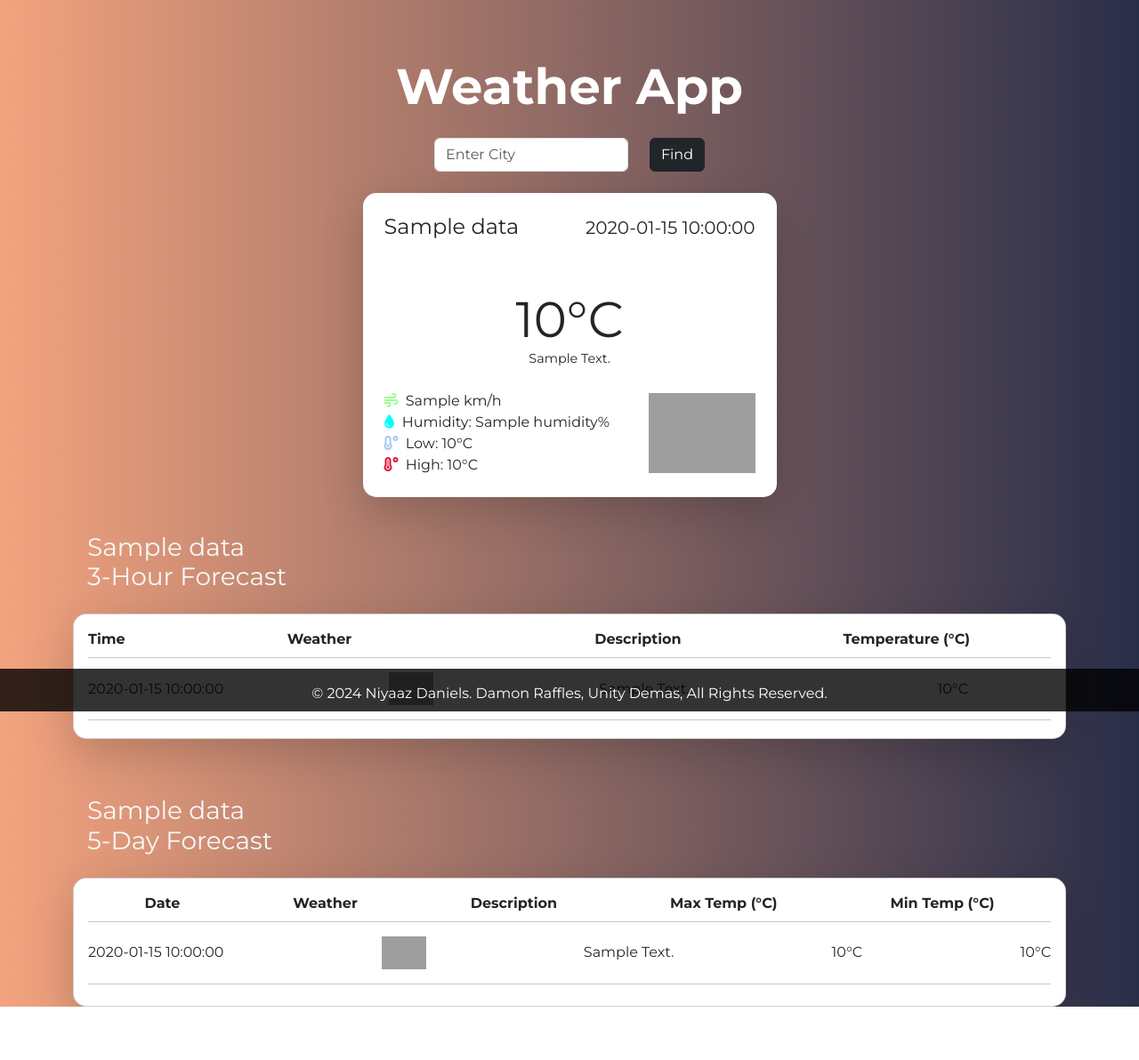
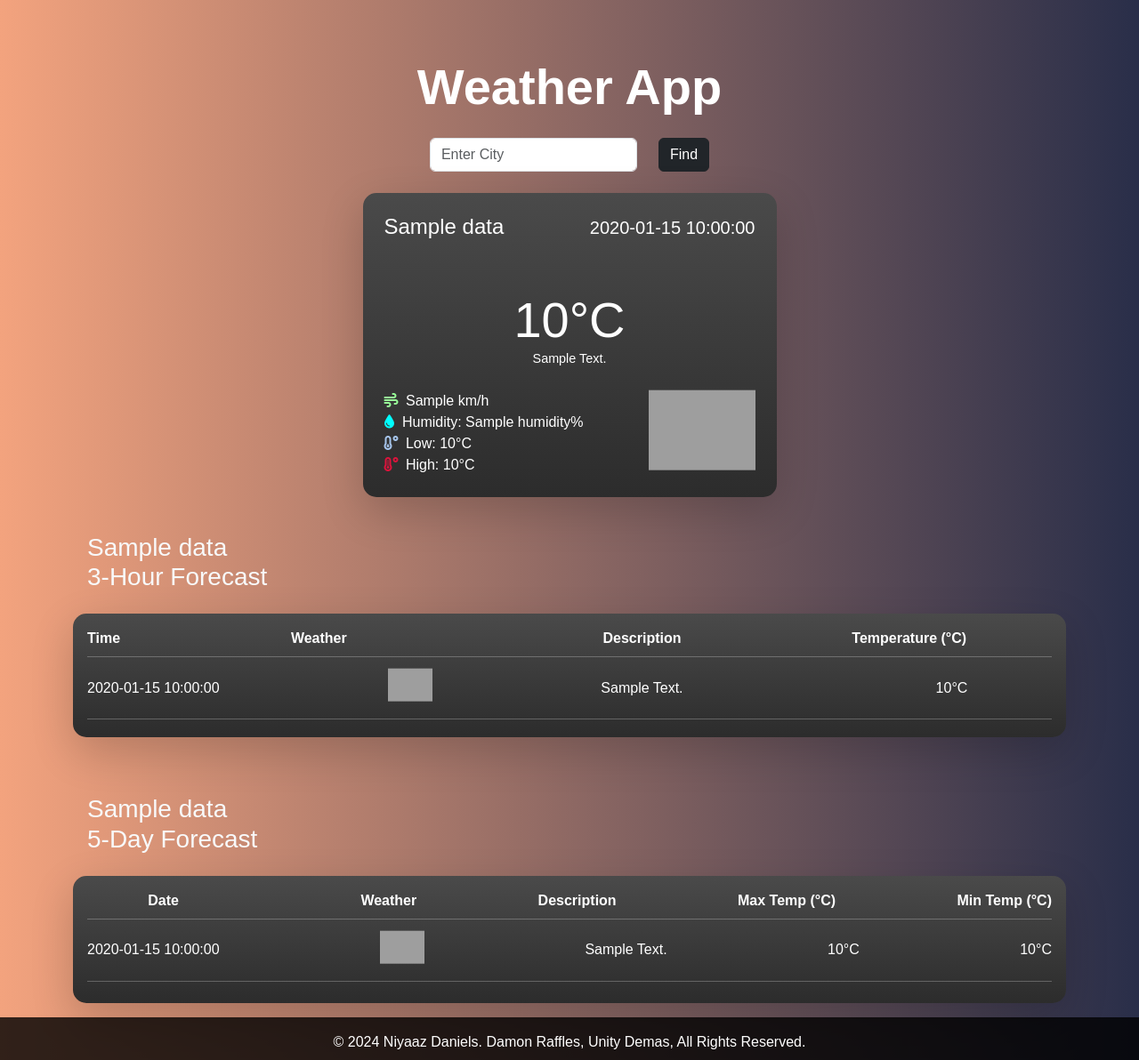
Before and after one commit to niyaazdaniels/Weather-Hackathon, a Flask app: template templates/index.html in a window 1280 px wide. Shown: the whole page at 89% size. Before the commit the page ends 1132 px from the top, so only its background shows below. Run offline with Flask 3, Linux system fonts and the light colour scheme; the template is opened without the code that fills it: most values are stand-ins (such as "Sample title", 1, 10 or a date in 2020); grey boxes are pictures that could not be loaded.

Commit message:
css changes

```diff
--- a/static/script.js
+++ b/static/script.js
@@ -1,9 +1,19 @@
 function showLoading() {
     const loadingMessage = document.getElementById("loadingMessage");
+    const weatherData = document.getElementById("weatherData");
+
+    // Clear the current weather data
+    weatherData.style.display = "none";
+
+    // Show the loading message
     loadingMessage.style.display = "block";
+
+    // Delay for loading spinner (optional)
     setTimeout(() => {
         loadingMessage.style.display = "none";
-    }, 3000);
+    }, 2000); // You can adjust this time if needed
+
+    return true;
 }
 
 window.onload = function () {
@@ -11,6 +21,6 @@ window.onload = function () {
     elementsToFadeIn.forEach((element, index) => {
         setTimeout(() => {
             element.classList.add('fade-in');
-        }, index * 300);
+        }, index * 300); // Adjust delay time between elements here (in milliseconds)
     });
 };
--- a/static/styles.css
+++ b/static/styles.css
@@ -15,7 +15,7 @@ body-scrollbar {
 }
 body {
     background: linear-gradient(to right, #f3a37e, #292e49);
-    font-family: 'Montserrat', sans-serif;
+    font-family: 'Poppins', sans-serif;
     background-size: cover, cover;
     background-blend-mode: overlay;
     color: #ffffff;
@@ -44,9 +44,6 @@ body {
 .footer {
     background-color: rgba(0, 0, 0, 0.8);
     padding: 1rem;
-    position: relative;
-    bottom: 0;
-    width: 100%;
 }
 
 .small {
@@ -71,3 +68,23 @@ body {
     font-size: 1.5rem;
     color: #fff;
 }
+.card {
+    background: linear-gradient(#4a4a4a, #2c2c2c);
+    color: #fff;
+    transition: transform 0.1s;
+}
+
+img {
+    animation: float 3s ease-in-out infinite;
+}
+@keyframes float {
+    0% {
+        transform: translatey(0);
+    }
+    50% {
+        transform: translatey(-10px);
+    }
+    100% {
+        transform: translatey(0);
+    }
+}
--- a/templates/index.html
+++ b/templates/index.html
@@ -9,7 +9,7 @@
     <link rel="stylesheet" href="https://cdnjs.cloudflare.com/ajax/libs/font-awesome/6.0.0-beta3/css/all.min.css" />
     <link rel="shortcut icon" href="https://openweathermap.org/img/wn/{{ data.icon }}@2x.png" type="image/x-icon">
     <link rel="stylesheet" href="../static/styles.css">
-    <link href="https://fonts.googleapis.com/css2?family=Montserrat:wght@400;700&display=swap" rel="stylesheet">
+    <link href="https://fonts.googleapis.com/css2?family=Lora:wght@400;500;700&display=swap" rel="stylesheet">
 
     <title>Weather App</title>
 </head>
@@ -35,9 +35,9 @@
 
     <!-- Daily Forecast -->
     {% if data %}
-    <div class="container-lg mt-3 d-flex justify-content-center fade-in">
+    <div class="container-lg mt-3 d-flex justify-content-center text-white fade-in">
         <div class="col-md-8 col-lg-6 col-xl-5">
-            <div class="card text-body shadow-lg border-0">
+            <div class="card shadow-lg border-0">
                 <div class="card-body p-4">
                     <div class="d-flex justify-content-between align-items-center">
                         <h4>{{ data.name }}</h4>
@@ -78,7 +78,7 @@
     <!-- Hourly Forecast -->
     <div class="container-lg mt-4 fade-in">
         <h3 class="text-light p-3">{{ data.name }} <br> 3-Hour Forecast</h3>
-        <div class="card shadow-lg">
+        <div class="card shadow-lg border-0">
             <div class="card-body">
                 <div class="mb-3">
                     <div class="d-flex justify-content-between fw-semibold">
@@ -107,15 +107,15 @@
     <!-- 5 Day Forecast -->
     <div class="container-lg mt-5 fade-in">
         <h3 class="text-light p-3">{{ data.name }} <br> 5-Day Forecast</h3>
-        <div class="card shadow-lg">
+        <div class="card shadow-lg border-0">
             <div class="card-body">
                 <div class="mb-3">
                     <div class="d-flex justify-content-between fw-semibold text-center">
                         <div class="flex-fill">Date</div>
-                        <div class="flex-fill">Weather</div>
-                        <div class="flex-fill">Description</div>
-                        <div class="flex-fill">Max Temp (°C)</div>
-                        <div class="flex-fill">Min Temp (°C)</div>
+                        <div class="flex-fill text-end">Weather</div>
+                        <div class="flex-fill text-end">Description</div>
+                        <div class="flex-fill text-end">Max Temp (°C)</div>
+                        <div class="flex-fill text-end">Min Temp (°C)</div>
                     </div>
                     <hr class="my-2">
                 </div>
@@ -141,11 +141,11 @@
     </div>
     {% endif %}
     </div>
-    <footer class="footer text-center pt-3 mt-3 pb-2 position-fixed fixed-bottom">© 2024 Niyaaz Daniels. Damon Raffles, Unity Demas, All Rights Reserved.</footer>
+    <footer class="footer text-center pt-3 mt-3 pb-2 position-relative bottom-0">© 2024 Niyaaz Daniels. Damon Raffles, Unity Demas, All Rights Reserved.</footer>
     <script src="https://cdn.jsdelivr.net/npm/bootstrap@5.3.3/dist/js/bootstrap.bundle.min.js"
         integrity="sha384-YvpcrYf0tY3lHB60NNkmXc5s9fDVZLESaAA55NDzOxhy9GkcIdslK1eN7N6jIeHz" crossorigin="anonymous">
     </script>
-    <script src="/static/script.js"></script>
+    <script src="../static/script.js"></script>
 </body>
 
 </html>
```
